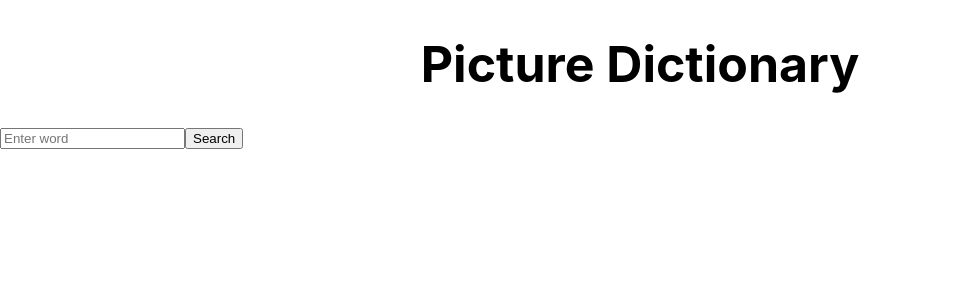
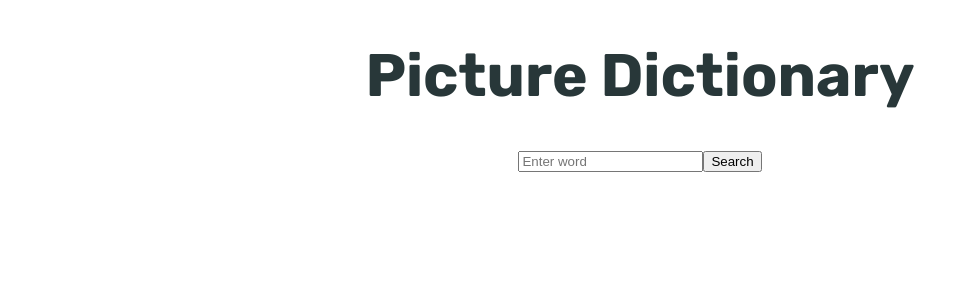
Before and after one commit to SL-GW/picture-dictionary, a React (Create React App) app: page / in a window 1280 px wide. Shown: the top 300 px of the page, without its empty margins (0-977 px from the left). Built offline with nearby package versions, Linux system fonts and the light colour scheme.

Commit message:
Added Search.css

```diff
--- a/public/index.html
+++ b/public/index.html
@@ -24,6 +24,12 @@
       work correctly both with client-side routing and a non-root public URL.
       Learn how to configure a non-root public URL by running `npm run build`.
     -->
+    <link rel="preconnect" href="https://fonts.googleapis.com" />
+    <link rel="preconnect" href="https://fonts.gstatic.com" crossorigin />
+    <link
+      href="https://fonts.googleapis.com/css2?family=Poppins:ital,wght@0,100;0,200;0,300;0,400;0,500;0,600;0,700;0,800;0,900;1,100;1,200;1,300;1,400;1,500;1,600;1,700;1,800;1,900&family=Rubik:ital,wght@0,300..900;1,300..900&display=swap"
+      rel="stylesheet"
+    />
     <title>Picture Dictionary React App</title>
   </head>
   <body>
--- a/src/App.css
+++ b/src/App.css
@@ -1,4 +1,12 @@
+.App {
+  font-family: "Rubik", sans-serif;
+  font-optical-sizing: auto;
+  font-weight: 400;
+  font-style: normal;
+  color: #283739;
+}
+
 .App h1 {
   text-align: center;
-  font-size: 50px;
+  font-size: 60px;
 }
--- /dev/null
+++ b/src/Search.css
@@ -0,0 +1,3 @@
+.Search {
+  text-align: center;
+}
--- a/src/Search.js
+++ b/src/Search.js
@@ -1,4 +1,5 @@
 import React from "react";
+import "./Search.css";
 
 export default function Search() {
   return (
```
